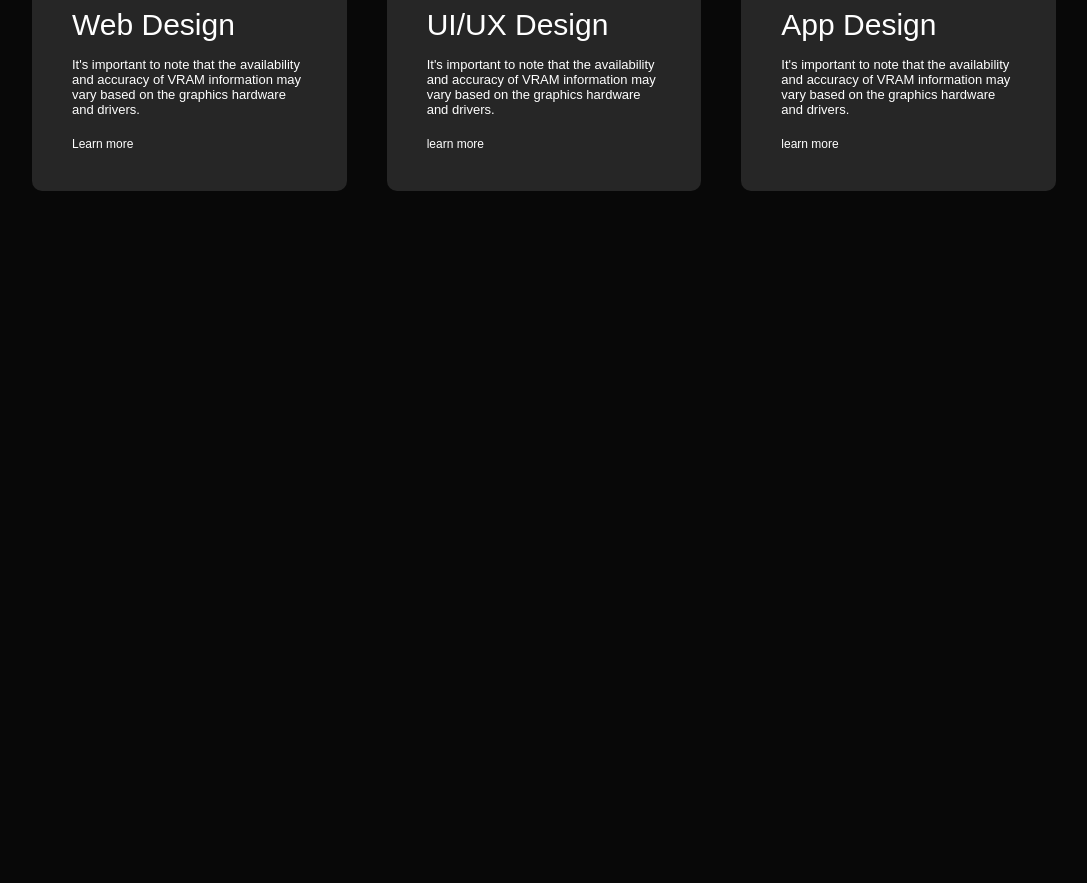
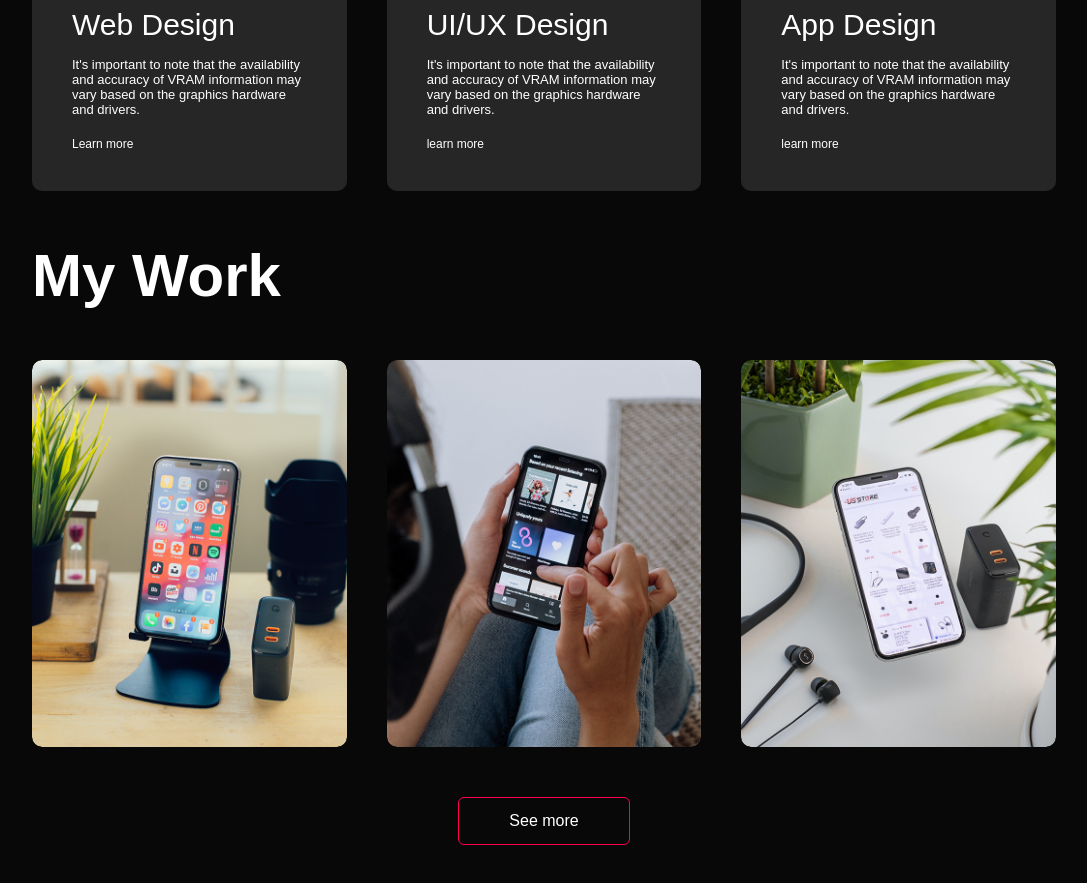
Before and after one commit to bed-com-06-19/myPortfolio, a plain HTML site: page index.html in a window 1280 px wide. Shown: the part 1721-2604 px from the top of the page, without its empty margins (96-1183 px from the left). Before the commit the page ends 1952 px from the top, so only its background shows below. Drawn offline with Linux system fonts and the light colour scheme.

Commit message:
portfolio page

```diff
--- a/index.html
+++ b/index.html
@@ -100,6 +100,46 @@
     </div>
 </div>
 
+ <!-----------------portfolio---------------- -->
+<div id="portfolio">
+<div class="container">
+    <h1 class="sub-title">My Work</h1>
+
+    <div class="work-list">
+        <div class="work">
+            <img src="images/work-1.png" alt="">
+            <div class="layer">
+                <h3>Social Media App</h3>
+                <p>The app connects you to the talented people around the world.
+                    Download it from play store </p>
+                    <a href="#"><i class="fa-solid fa-arrow-up-right-from-square"></i></a>
+            </div>
+        </div>
+        <div class="work">
+            <img src="images/work-2.png" alt="">
+            <div class="layer">
+                <h3>Music App</h3>
+                <p>The app connects you to the talented people around the world.
+                    Download it from play store </p>
+                    <a href="#"><i class="fa-solid fa-arrow-up-right-from-square"></i></a>
+            </div>
+        </div>
+        <div class="work">
+            <img src="images/work-3.png" alt="">
+            <div class="layer">
+                <h3>Online Shopping App</h3>
+                <p>The app connects you to the talented people around the world.
+                    Download it from play store </p>
+                    <a href="#"><i class="fa-solid fa-arrow-up-right-from-square"></i></a>
+            </div>
+        </div>
+    </div>
+    <a href="#" class="btn">See more  </a>
+</div>
+</div>
+
+
+
 <script>
 
 var tablinks = document.getElementsByClassName("tab-links");
--- a/style.css
+++ b/style.css
@@ -169,3 +169,80 @@ nav ul li a:hover::after{
     background: #ff004f;
     transform: translateY(-10px);
 }
+
+
+#portifolio{
+    padding: 50px 0;
+}
+.work-list{
+    display: grid;
+    grid-template-columns: repeat(auto-fit, minmax(250px,1fr));
+    grid-gap: 40px;
+    margin-top: 50px;
+}
+.work{
+    border-radius: 10px;
+    position: relative;
+    overflow: hidden;
+}
+.work img{
+    width: 100%;
+    border-radius: 10px;
+    display: block;
+    transition: transform 0.5s;
+}
+.layer{
+    width: 100%;
+    height: 0;
+    background: linear-gradient(rgba(0,0,0,0.6),#ff004f);
+    border-radius: 10px;
+    position: absolute;
+    left: 0;
+    bottom: 0;
+    overflow: hidden;
+    display: flex;
+    align-items: center;
+    justify-content: center;
+    flex-direction: column;
+    padding: 0 40px;
+    text-align: center;
+    font-size: 14px;
+    transition: height 0.5s;
+
+}
+.layer h3{
+    font-weight: 500;
+    margin-bottom: 20px;
+}
+.layer a{
+    margin-top: 20px;
+    color: #ff004f;
+    text-decoration: none;
+    font-size: 18px;
+    line-height: 60px;
+    background: #fff;
+    width: 60px;
+    height: 60px;
+    border-radius: 50%;
+    text-align: center;
+}
+.work:hover img{
+    transform: scale(1.1);
+}
+.work:hover .layer{
+    height: 100%;
+}
+.btn{
+    display: block;
+    margin: 50px auto ;
+    width: fit-content;
+    border: 1px solid #ff004f ;
+    padding: 14px 50px;
+    border-radius: 6px;
+    text-decoration: none;
+    color: #fff;
+    transform:  background-color 0.5s;
+}
+.btn:hover{
+    background: #ff004f;
+}
```
